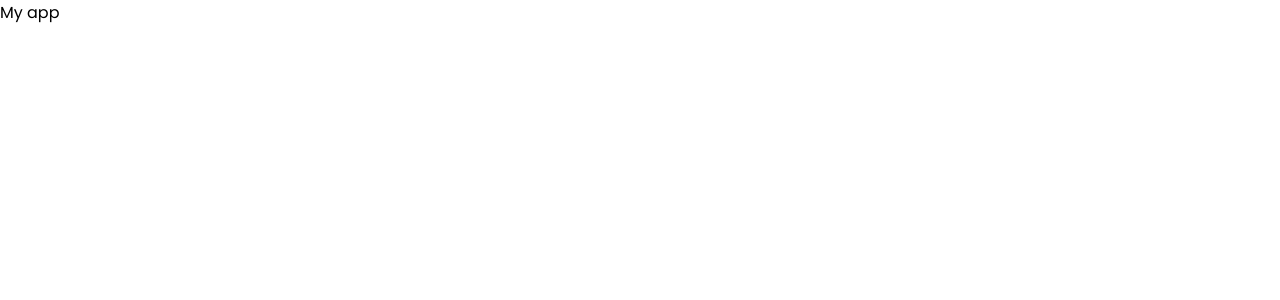
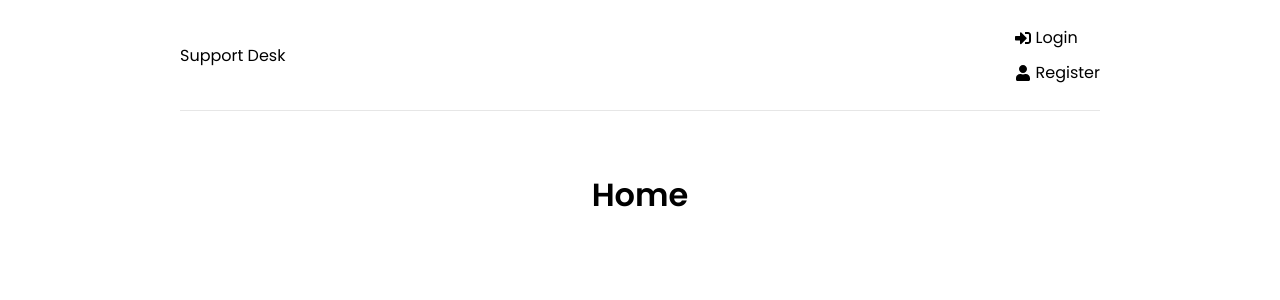
Before and after one commit to nihonjinboy85/support-desk, a React (Create React App) app in the folder frontend/: page / in a window 1280 px wide. Shown: the top 300 px of the page. Built offline with nearby package versions, Linux system fonts and the light colour scheme.

Commit message:
Create home, login, and register pages

```diff
--- a/frontend/src/App.js
+++ b/frontend/src/App.js
@@ -1,5 +1,24 @@
+import { BrowserRouter as Router, Routes, Route } from 'react-router-dom';
+import Header from './components/Header';
+import Home from './pages/Home';
+import Login from './pages/Login';
+import Register from './pages/Register';
+
 function App() {
-  return <div>My app</div>;
+  return (
+    <>
+      <Router>
+        <div className='container'>
+          <Header />
+          <Routes>
+            <Route path='/' element={<Home />} />
+            <Route path='/login' element={<Login />} />
+            <Route path='/register' element={<Register />} />
+          </Routes>
+        </div>
+      </Router>
+    </>
+  );
 }
 
 export default App;
--- /dev/null
+++ b/frontend/src/components/Header.jsx
@@ -0,0 +1,25 @@
+import { FaSignInAlt, FaSignOutAlt, FaUser } from 'react-icons/fa';
+import { Link } from 'react-router-dom';
+
+function Header() {
+  return (
+    <header className='header'>
+      <div className='logo'>
+        <Link to='/'>Support Desk</Link>
+      </div>
+      <ul>
+        <li>
+          <Link to='/login'>
+            <FaSignInAlt />
+            Login
+          </Link>
+          <Link to='/register'>
+            <FaUser />
+            Register
+          </Link>
+        </li>
+      </ul>
+    </header>
+  );
+}
+export default Header;
--- /dev/null
+++ b/frontend/src/pages/Home.jsx
@@ -0,0 +1,8 @@
+function Home() {
+  return (
+    <div>
+      <h1>Home</h1>
+    </div>
+  );
+}
+export default Home;
--- /dev/null
+++ b/frontend/src/pages/Login.jsx
@@ -0,0 +1,8 @@
+function Login() {
+  return (
+    <div>
+      <h1>Login</h1>
+    </div>
+  );
+}
+export default Login;
--- /dev/null
+++ b/frontend/src/pages/Register.jsx
@@ -0,0 +1,8 @@
+function Register() {
+  return (
+    <div>
+      <h1>Register</h1>
+    </div>
+  );
+}
+export default Register;
```
